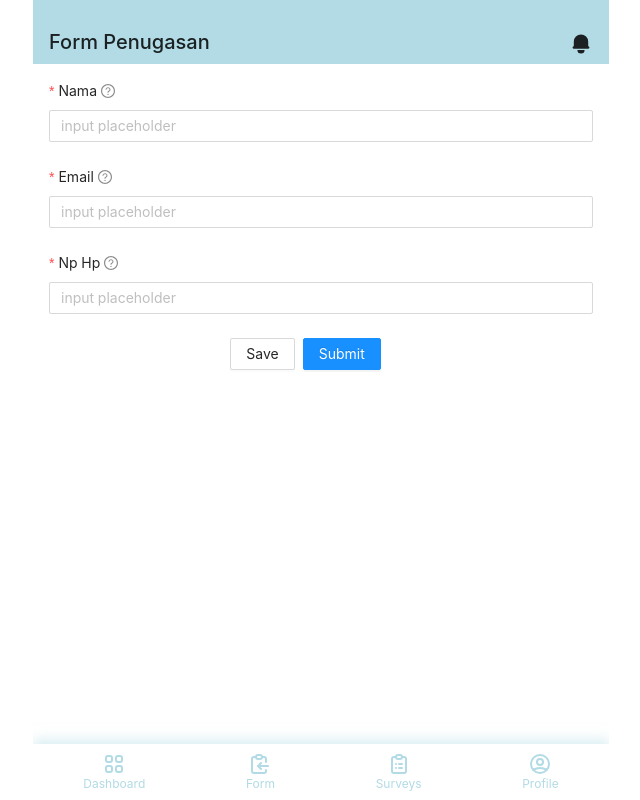
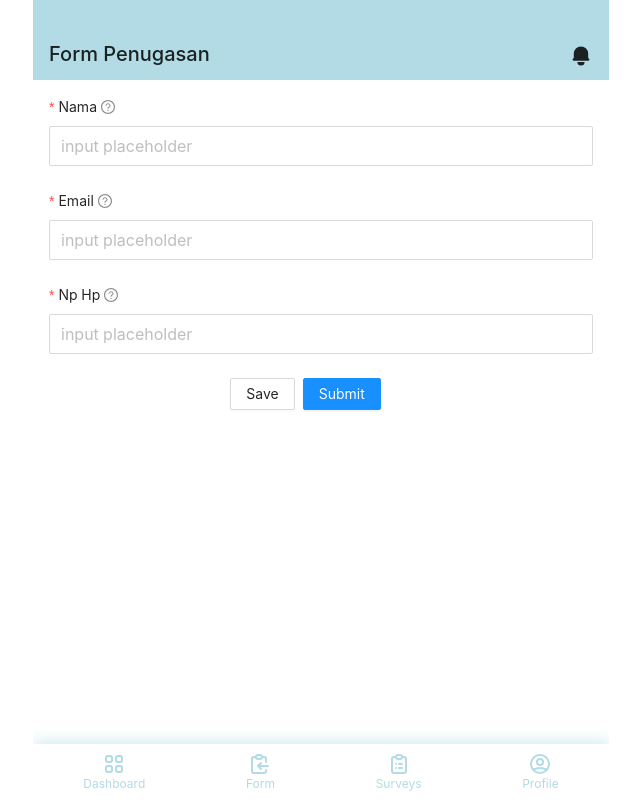
Before and after one commit to nijiko-ds/test-bts, a Next.js app: page /form/1 in a window 1280 px wide. Shown: the whole page, without its empty margins (319-959 px from the left). Built offline with nearby package versions, Linux system fonts and the light colour scheme.

Commit message:
Update Form and dynamic import

```diff
--- a/components/Layout.js
+++ b/components/Layout.js
@@ -18,7 +18,7 @@ const Layout = ({ title, children }) => {
         <link rel='icon' href='/favicon.ico' />
       </Head>
 
-      <header className='h-16 px-4 flexboxRowBetween alignEndImp bgBaktiBlueLight pb-2'>
+      <header className='h-20 px-4 flexboxRowBetween alignEndImp bgBaktiBlueLight pb-3'>
         <h1 className='text-xl m-0 p-0'>{title}</h1>
         <svg
           xmlns='http://www.w3.org/2000/svg'
--- a/components/form/Input.js
+++ b/components/form/Input.js
@@ -1,27 +1,25 @@
 import React, { useState } from "react";
-import { Form, Input, Button, Radio } from "antd";
+import { Form, Input } from "antd";
 
 // styling
 import "antd/dist/antd.css";
 
 const InputComponent = (props) => {
-  const [form] = Form.useForm();
+  const { label, required, setState, value, type, satuan } = props;
 
   return (
     <div>
-      <Form.Item
-        label={props.label}
-        required={props.required}
-        tooltip='Input harus diisi'
-      >
+      <Form.Item label={label} required={required} tooltip='Input harus diisi'>
         <Input
           placeholder='input placeholder'
-          onChange={(e) => props.setState(e.target.value)}
-          value={props.value}
-          type={props.type}
+          onChange={(e) => setState(e.target.value)}
+          value={value}
+          type={type}
           onKeyDown={(e) =>
-            props.type === "number" && e.key === "e" && e.preventDefault()
+            type === "number" && e.key === "e" && e.preventDefault()
           }
+          size='large'
+          addonAfter={satuan}
         />
       </Form.Item>
     </div>
--- a/pages/form/index.js
+++ b/pages/form/index.js
@@ -1,4 +1,12 @@
 import React, { useState, useEffect, useCallback } from "react";
+
+// dynamic import (lazy loading nya next.js)
+import dynamic from "next/dynamic";
+
+const SectionCover = dynamic(() =>
+  import("../../components/form/sections/SectionCover")
+);
+// import SectionCover from "../../components/form/sections/SectionCover";
 
 // styling
 import { Form, Select } from "antd";
@@ -10,7 +18,6 @@ import Card from "../../components/dashboard/Card";
 
 // import api
 import API from "../../services";
-import SectionCover from "../../components/form/sections/SectionCover";
 
 const FormPage = () => {
   const { Option } = Select;
@@ -167,7 +174,7 @@ const FormPage = () => {
 
   return (
     <Layout title='Form Penugasan'>
-      <div className='flex flex-col justify-between gap-2 p-4 pb-10 shadowBaktiBottom rounded-b-3xl bgBaktiBlueLight2'>
+      <div className='flex flex-col justify-between gap-2 p-4 pb-10 shadowBaktiBottom rounded-b-3xl bgBaktiBlueLight'>
         <label>Kode Survey</label>
         <Select
           className='w-full'
@@ -175,6 +182,8 @@ const FormPage = () => {
           optionFilterProp='children'
           defaultValue={selectedKode}
           onChange={(e) => setSelectedFormType(e)}
+          size='large'
+          defaultOpen={true}
         >
           {kodeSurveyList?.map((d, i) => {
             return (
@@ -192,6 +201,7 @@ const FormPage = () => {
           optionFilterProp='children'
           defaultValue={selectedFormType}
           onChange={(e) => setSelectedFormType(e)}
+          size='large'
         >
           {formTypes.map((d, i) => {
             return (
@@ -209,6 +219,7 @@ const FormPage = () => {
           optionFilterProp='children'
           defaultValue={selectedSection}
           onChange={(e) => setSelectedFormType(e)}
+          size='large'
         >
           {section.map((d, i) => {
             return (
```
Also changed, not shown: public/sw.js.
